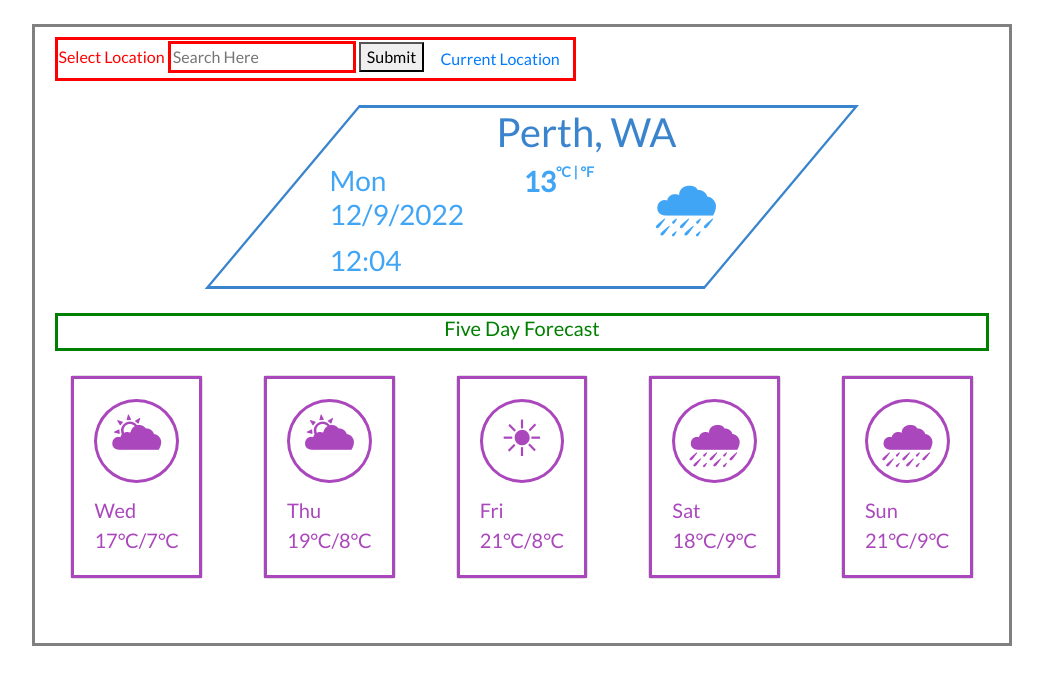
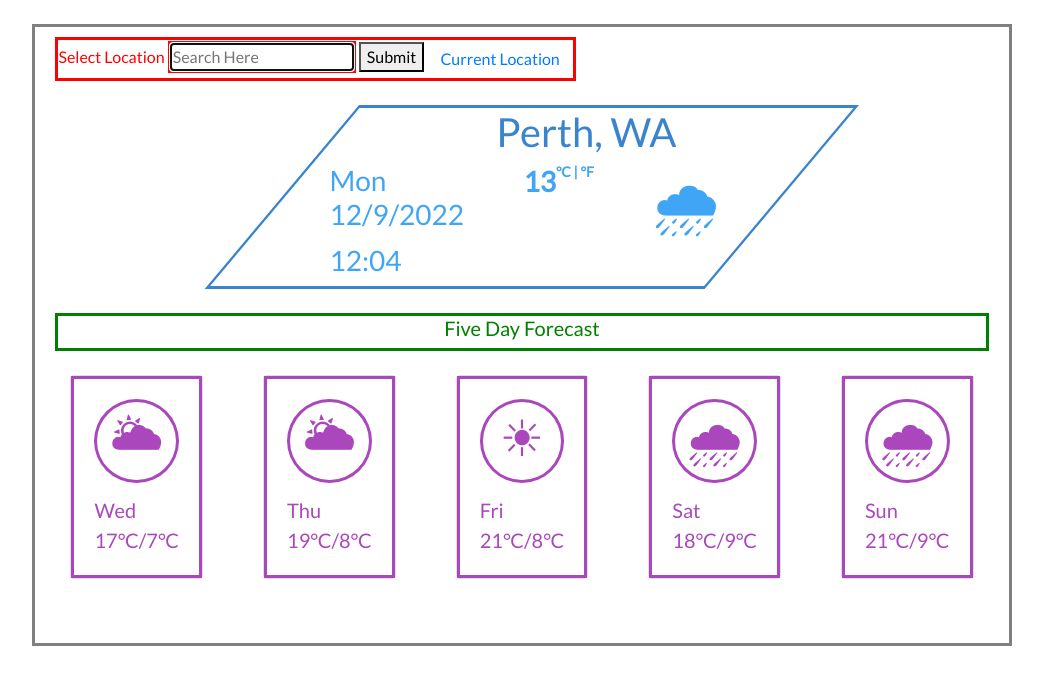
Before and after one commit to EllenB251/weather-app, a plain HTML site: page index.html in a window 1280 px wide. Shown: the whole page, without its empty margins (118-1161 px from the left). Drawn offline with nearby package versions, Linux system fonts and the light colour scheme.

Commit message:
Changed form settings

```diff
--- a/index.html
+++ b/index.html
@@ -32,6 +32,8 @@
             id="city-input"
             aria-describedby="searchHelp"
             placeholder="Search Here"
+             autofocus="on"
+            autocomplete="off"
           />
           <button type="submit" label="submit">Submit</button>
           <button type="button" id="btn-link" class="btn btn-link">Current Location</button>
```
